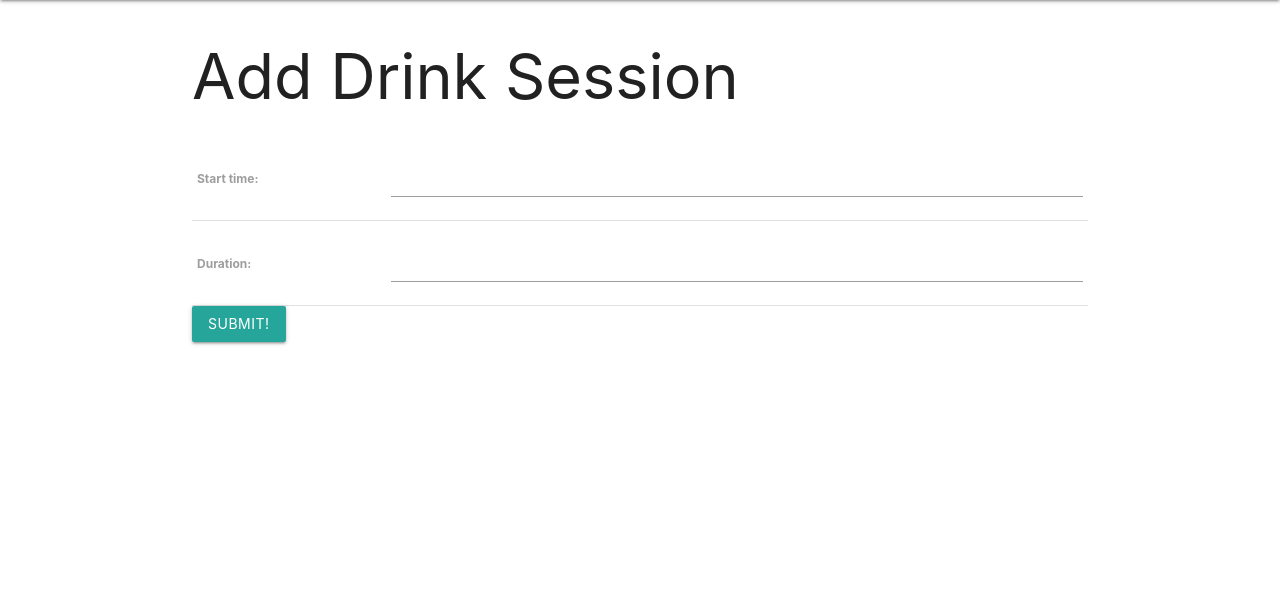
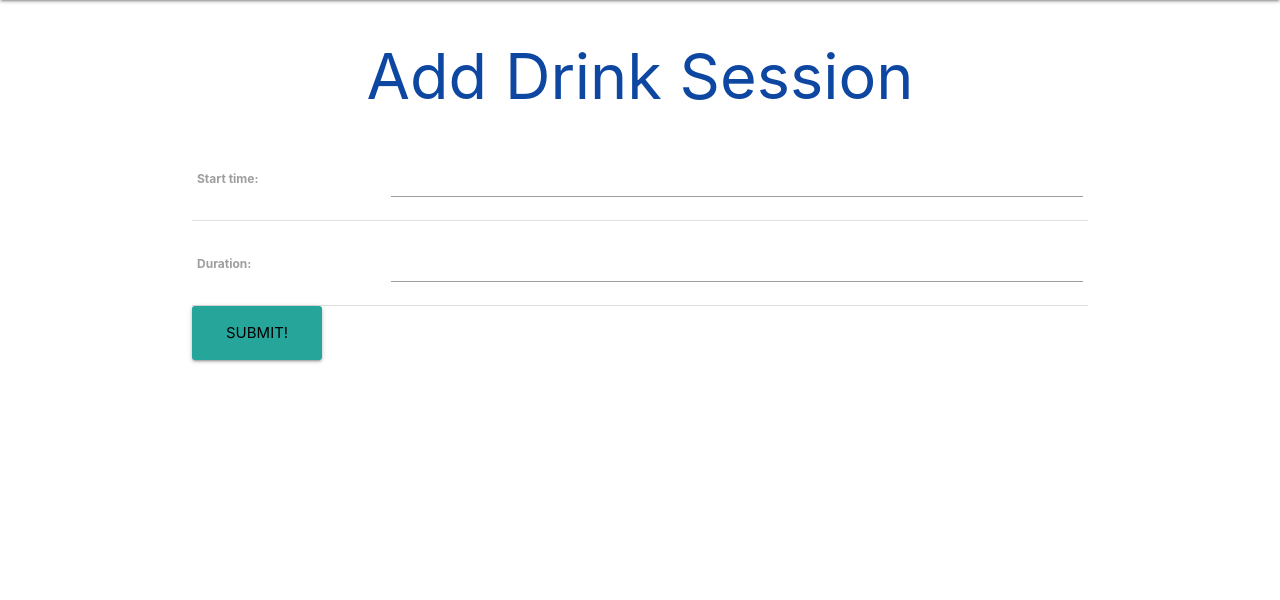
Before and after one commit to ssahussai/safe-night-out, a Django app: page /drinksessions/create/ in a window 1280 px wide. Shown: the part 64-664 px from the top of the page. Run offline with Django 3.2, Linux system fonts and the light colour scheme.

```diff
--- a/main_app/forms.py
+++ b/main_app/forms.py
@@ -1,5 +1,5 @@
 from django.forms import ModelForm
-from .models import DrinkTime, Drink
+from .models import DrinkTime, Drink, DrinkSession
 
 class DrinkTimeForm(ModelForm):
   class Meta:
--- a/main_app/templates/base.html
+++ b/main_app/templates/base.html
@@ -3,11 +3,11 @@
 <!DOCTYPE html>
 <html lang="en">
 <head>
+  <link href="https://fonts.googleapis.com/css?family=Poppins&display=swap" rel="stylesheet">
   <meta charset="UTF-8">
   <meta name="viewport" content="width=device-width, initial-scale=1.0">
   <meta http-equiv="X-UA-Compatible" content="ie=edge">
   <title>Safe Night Out</title>
-  <link href="https://fonts.googleapis.com/css?family=Poppins&display=swap" rel="stylesheet">
   <link rel="stylesheet" type="text/css" href="{% static 'css/style.css' %}">
   <link href="https://fonts.googleapis.com/icon?family=Material+Icons" rel="stylesheet">
   <link rel="stylesheet" href="https://cdnjs.cloudflare.com/ajax/libs/materialize/1.0.0/css/materialize.min.css">
--- a/main_app/templates/main_app/drinksession_form.html
+++ b/main_app/templates/main_app/drinksession_form.html
@@ -4,13 +4,13 @@
   {% if object %}
     <h1>Edit <span class="teal-text">{{object.name}}</span></h1>
   {% else %}
-    <h1>Add Drink Session</h1>
+    <h1 class = "blue-text text-darken-4 center">Add Drink Session</h1>
   {% endif %}
   <form action="" method="post">
     {% csrf_token %}
     <table>
       {{ form.as_table }}
     </table>
-    <input type="submit" value="Submit!" class="btn">
+    <input type="submit" value="Submit!" class="btn-large waves-effect waves-light">
   </form>
 {% endblock %}
```
Also changed, not shown: main_app/templates/drinksessions/index.html (+9 -5 lines), README.md.
